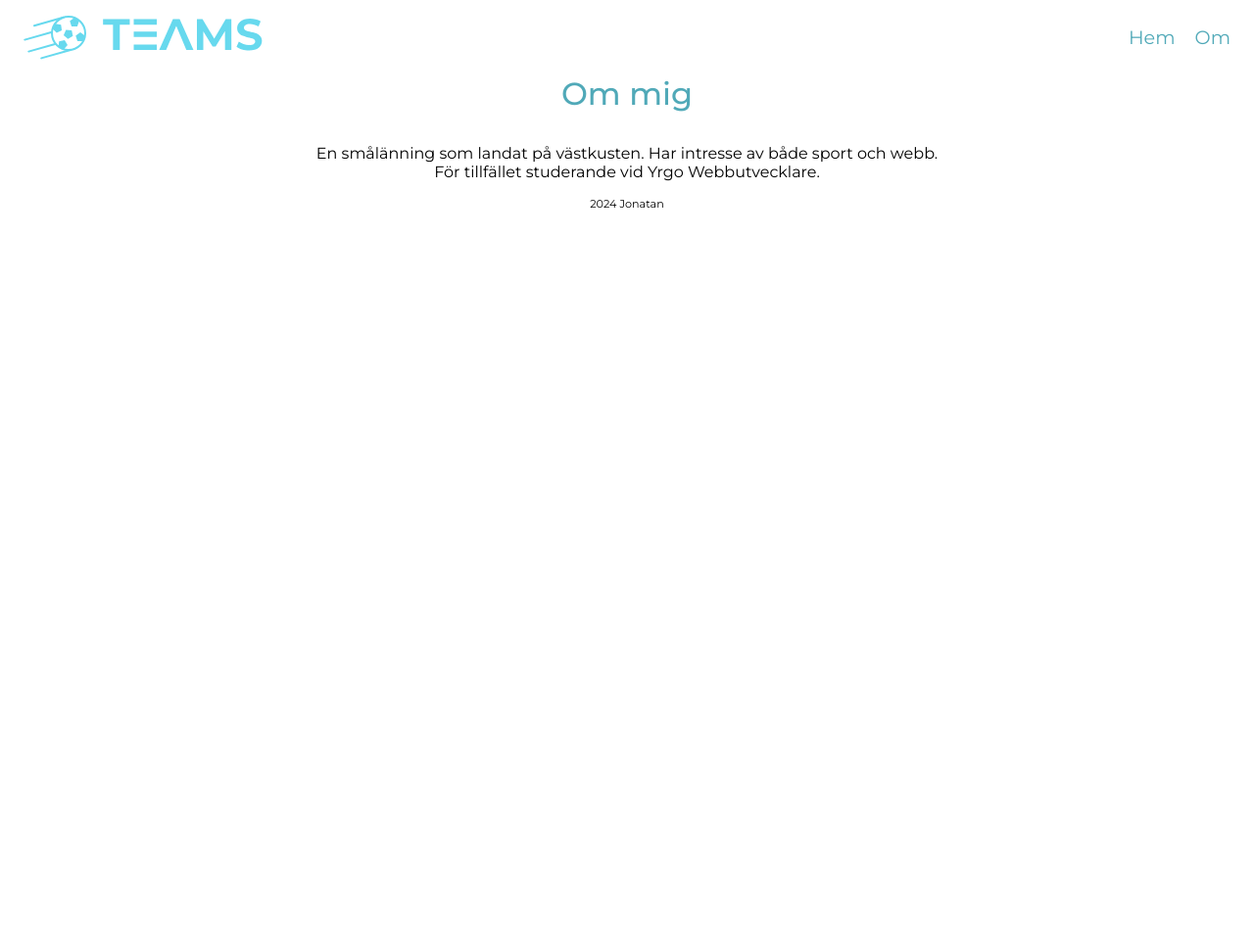
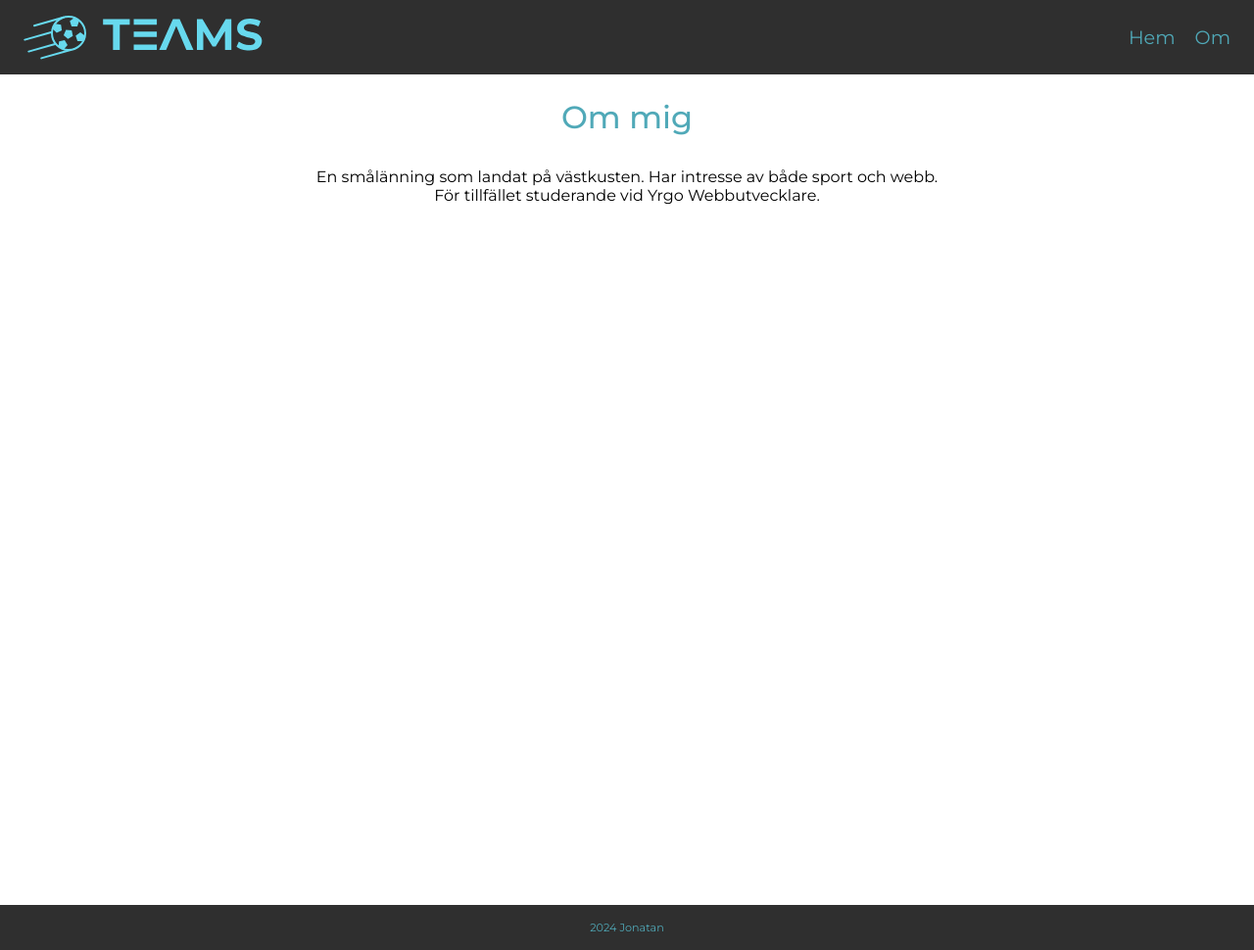
Before and after one commit to jolor2024/teams, a PHP site: page /about.php in a window 1280 px wide. Shown: the whole page at 98% size. Before the commit the page ends 212 px from the top, so only its background shows below. Run offline with PHP 8.4, Linux system fonts and the light colour scheme.

Commit message:
change css

```diff
--- a/style.css
+++ b/style.css
@@ -5,6 +5,14 @@
 body {
     margin: 0;
     font-family: "Montserrat", sans-serif;
+}
+
+main {
+    margin: 1.5rem 0 ;
+}
+
+.about-info {
+    height: 100vh;
 }
 
 h1, h2, h3, p {
@@ -25,6 +33,7 @@ header {
     align-items: center;
     justify-content: space-between;
     padding: 0.5rem 1.5rem;
+    background-color: #2f2f2f;
 }
 
 nav ul {
@@ -84,7 +93,9 @@ nav ul a:hover {
 
 .text-info p {
     font-size: 1.1rem;
-    margin: .4rem 0 ;
+    margin: .4rem 0;
+    color: #969696;
+    font-weight: 500;
 }
 
 
@@ -107,8 +118,10 @@ nav ul a:hover {
 }
 
 footer  {
+    background-color: #2f2f2f;
     text-align: center;
-    margin: 1rem;
+    padding: 1rem;
+    color: #50a9b8;
 }
 
 footer span {
```
